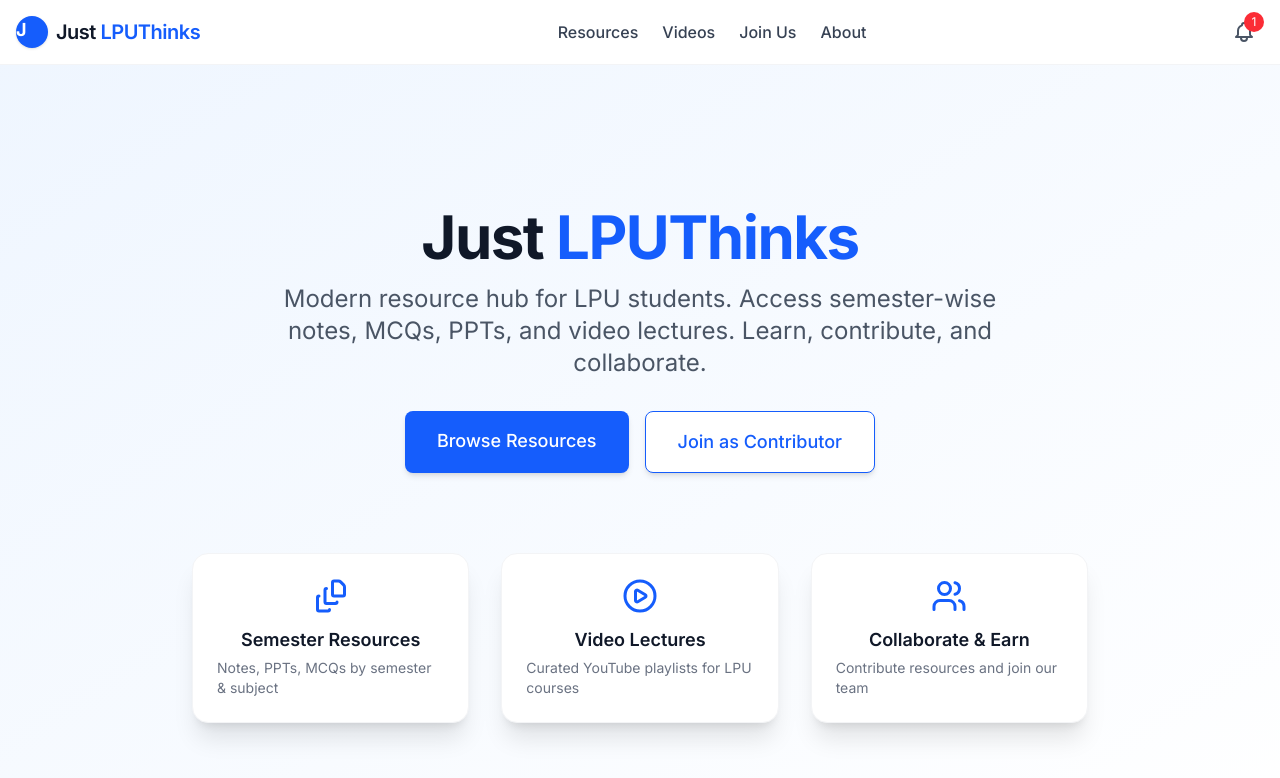
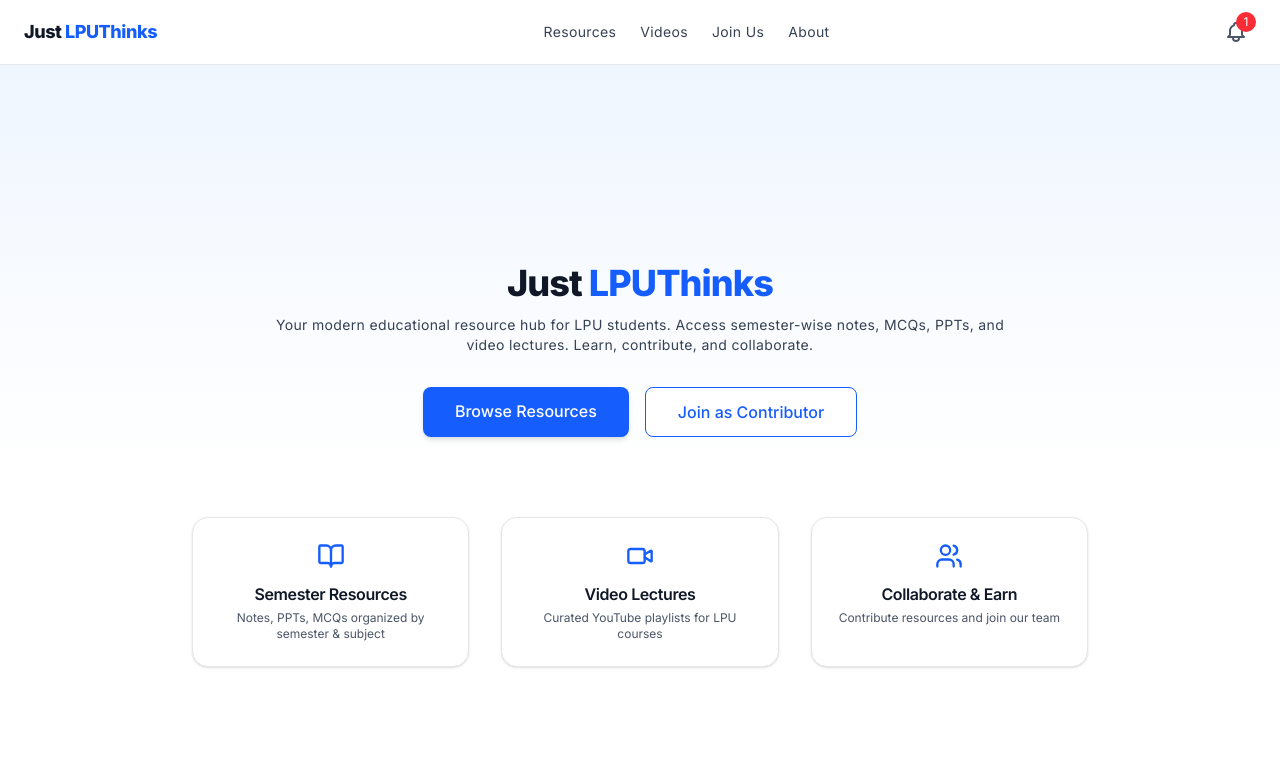
Before and after one commit to innovatewithkishlay/JUST_LPU_THINGS, a Next.js app in the folder just-lputhinks/: page / in a window 1280 px wide. Shown: the top 778 px of the page. Built offline with nearby package versions, Linux system fonts and the light colour scheme.

Commit message:
refactor: update Main page & header for soft blue and white modern study UI

```diff
--- a/just-lputhinks/src/app/page.tsx
+++ b/just-lputhinks/src/app/page.tsx
@@ -2,7 +2,7 @@
 
 import { motion } from '@/lib/motion';
 import Link from 'next/link';
-import { FileStack, PlayCircle, Users } from 'lucide-react';
+import { BookOpen, Video, Users } from 'lucide-react';
 
 function FeatureCard({ icon, title, desc, delay }: { icon: React.ReactNode, title: string, desc: string, delay: number }) {
   return (
@@ -10,40 +10,40 @@
       initial={{ opacity: 0, y: 24 }}
       animate={{ opacity: 1, y: 0 }}
       transition={{ delay, duration: 0.6, type: 'spring' }}
-      className="bg-white rounded-2xl shadow-xl p-6 flex flex-col items-center group hover:shadow-2xl transition-all border border-gray-100 hover:border-blue-200"
+      className="bg-white rounded-2xl p-6 flex flex-col items-center border border-gray-200 shadow-sm hover:shadow-md transition-shadow"
     >
-      <span className="mb-3 text-blue-600 group-hover:scale-110 transition-transform">{icon}</span>
-      <div className="font-semibold text-gray-900 mb-1 text-lg">{title}</div>
-      <div className="text-gray-500 text-sm">{desc}</div>
+      <span className="mb-3 text-blue-600">{icon}</span>
+      <div className="font-semibold text-gray-900 mb-1 text-base tracking-tight">{title}</div>
+      <div className="text-gray-600 text-xs text-center">{desc}</div>
     </motion.div>
   );
 }
 
 export default function Home() {
   return (
-    <main className="min-h-screen bg-gradient-to-br from-blue-50 to-white flex flex-col items-center justify-center px-4">
+    <main className="min-h-screen bg-gradient-to-b from-blue-50 via-white to-white flex flex-col items-center justify-center px-6 py-16">
       <motion.section
         initial={{ opacity: 0, y: 32 }}
         animate={{ opacity: 1, y: 0 }}
-        transition={{ duration: 0.7, type: 'spring' }}
-        className="w-full max-w-3xl text-center"
+        transition={{ duration: 0.5 }}
+        className="w-full max-w-3xl text-center mb-20"
       >
-        <h1 className="text-5xl md:text-6xl font-bold text-gray-900 tracking-tight mb-4">
+        <h1 className="text-4xl font-extrabold text-gray-900 tracking-tight mb-3">
           Just <span className="text-blue-600">LPUThinks</span>
         </h1>
-        <p className="text-xl md:text-2xl text-gray-600 mb-8">
-          Modern resource hub for LPU students. Access semester-wise notes, MCQs, PPTs, and video lectures. Learn, contribute, and collaborate.
+        <p className="text-sm text-gray-700 tracking-wide mb-8">
+          Your modern educational resource hub for LPU students. Access semester-wise notes, MCQs, PPTs, and video lectures. Learn, contribute, and collaborate.
         </p>
         <div className="flex flex-col sm:flex-row gap-4 justify-center">
           <Link
             href="/resources"
-            className="bg-blue-600 text-white rounded-lg px-8 py-4 font-medium hover:bg-blue-700 transition text-lg shadow-md hover:shadow-lg"
+            className="bg-blue-600 text-white rounded-lg px-8 py-3 font-medium hover:bg-blue-700 transition shadow-md"
           >
             Browse Resources
           </Link>
           <Link
             href="/join"
-            className="bg-white border border-blue-600 text-blue-600 rounded-lg px-8 py-4 font-medium hover:bg-blue-50 transition text-lg shadow-md hover:shadow-lg"
+            className="bg-white border border-blue-600 text-blue-600 rounded-lg px-8 py-3 font-medium hover:bg-blue-50 transition"
           >
             Join as Contributor
           </Link>
@@ -52,22 +52,22 @@
       <motion.section
         initial="hidden"
         animate="visible"
-        className="w-full max-w-4xl mt-20 grid grid-cols-1 md:grid-cols-3 gap-8"
+        className="w-full max-w-4xl grid grid-cols-1 md:grid-cols-3 gap-8"
       >
         <FeatureCard
-          icon={<FileStack size={36} />}
+          icon={<BookOpen size={28} />}
           title="Semester Resources"
-          desc="Notes, PPTs, MCQs by semester & subject"
+          desc="Notes, PPTs, MCQs organized by semester & subject"
           delay={0.1}
         />
         <FeatureCard
-          icon={<PlayCircle size={36} />}
+          icon={<Video size={28} />}
           title="Video Lectures"
           desc="Curated YouTube playlists for LPU courses"
           delay={0.2}
         />
         <FeatureCard
-          icon={<Users size={36} />}
+          icon={<Users size={28} />}
           title="Collaborate & Earn"
           desc="Contribute resources and join our team"
           delay={0.3}
--- a/just-lputhinks/src/components/Header.tsx
+++ b/just-lputhinks/src/components/Header.tsx
@@ -1,26 +1,24 @@
 "use client";
+
 import Link from "next/link";
 import NotificationBell from "./NotificationBell";
 
 export default function Header() {
   return (
-    <header className="sticky top-0 z-30 bg-white/80 backdrop-blur border-b border-gray-100">
-      <div className="max-w-7xl mx-auto flex items-center justify-between px-4 py-3">
+    <header className="sticky top-0 z-30 bg-white/90 backdrop-blur border-b border-gray-200">
+      <div className="max-w-7xl mx-auto flex items-center justify-between px-6 py-3">
         <Link href="/" className="flex items-center space-x-2">
-          <span className="inline-block w-8 h-8 rounded-full bg-blue-600 text-white font-bold flex items-center justify-center text-lg shadow-sm">
-            J
-          </span>
-          <span className="text-xl font-semibold tracking-tight text-gray-900">
+          <span className="text-lg font-extrabold tracking-tight text-gray-900">
             Just <span className="text-blue-600">LPUThinks</span>
           </span>
         </Link>
         <nav className="hidden md:flex items-center space-x-6">
-          <Link href="/resources" className="text-gray-700 hover:text-blue-600 transition-colors font-medium">Resources</Link>
-          <Link href="/videos" className="text-gray-700 hover:text-blue-600 transition-colors font-medium">Videos</Link>
-          <Link href="/join" className="text-gray-700 hover:text-blue-600 transition-colors font-medium">Join Us</Link>
-          <Link href="/about" className="text-gray-700 hover:text-blue-600 transition-colors font-medium">About</Link>
+          <Link href="/resources" className="text-sm text-gray-700 tracking-wide hover:text-blue-600 transition-colors">Resources</Link>
+          <Link href="/videos" className="text-sm text-gray-700 tracking-wide hover:text-blue-600 transition-colors">Videos</Link>
+          <Link href="/join" className="text-sm text-gray-700 tracking-wide hover:text-blue-600 transition-colors">Join Us</Link>
+          <Link href="/about" className="text-sm text-gray-700 tracking-wide hover:text-blue-600 transition-colors">About</Link>
         </nav>
-        <div className="flex items-center space-x-2">
+        <div className="flex items-center">
           <NotificationBell />
         </div>
       </div>
```
